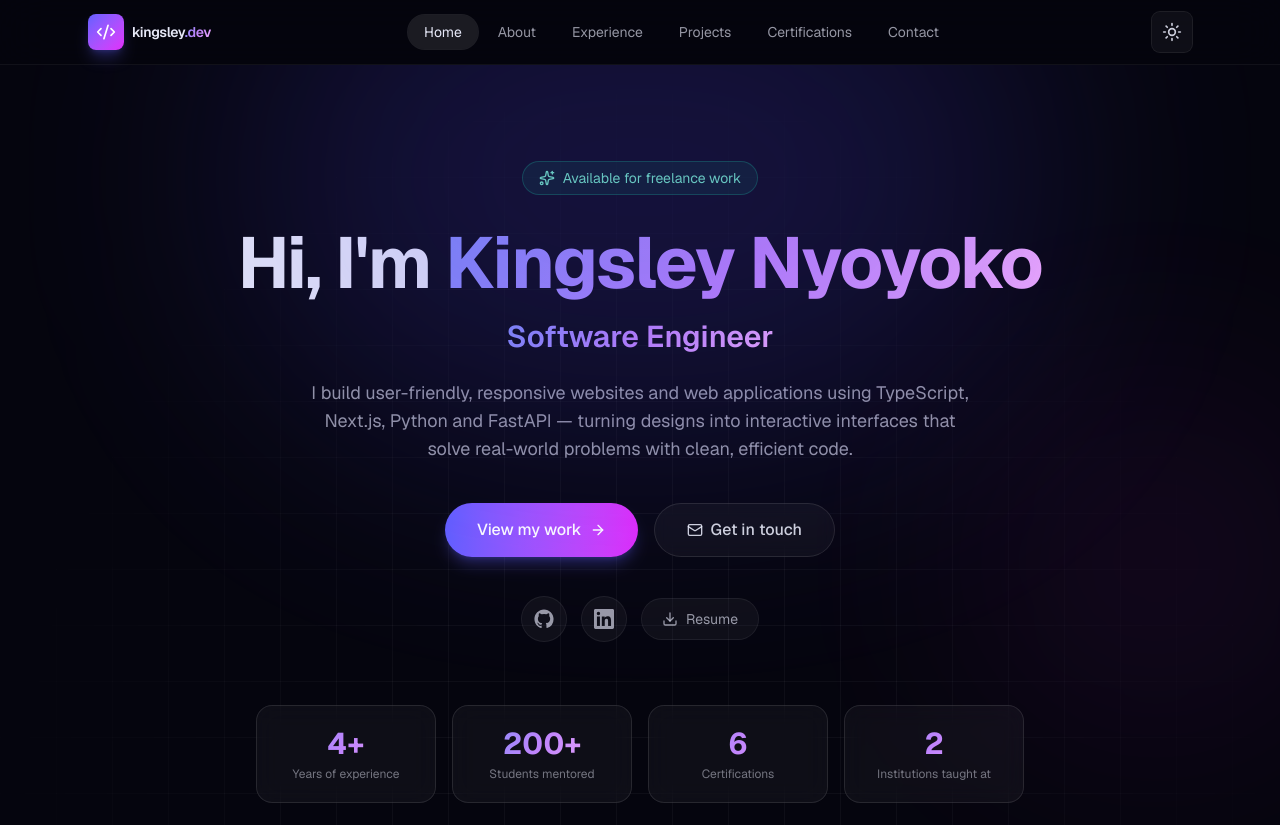
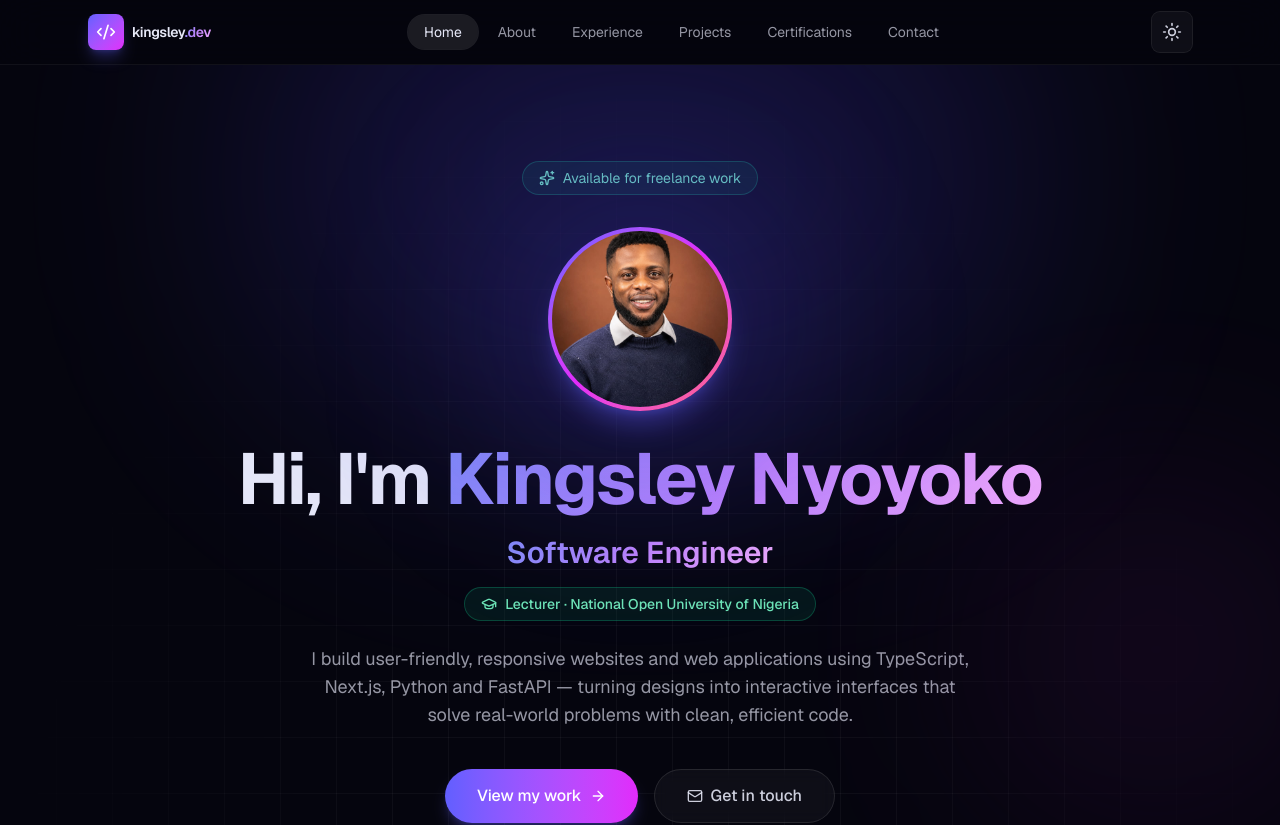
Before and after one commit to keyzdom1/portfolio-website, a Next.js app: page / in a window 1280 px wide. Shown: the top 825 px of the page. Built offline with nearby package versions, Linux system fonts and the light colour scheme.

Commit message:
add profile picture, NOUN role, and fix light-mode gradient text

```diff
--- a/app/about/page.tsx
+++ b/app/about/page.tsx
@@ -1,8 +1,8 @@
 import type { Metadata } from "next";
+import Image from "next/image";
 import {
-  User,
+  Briefcase,
   GraduationCap,
-  Coffee,
   MapPin,
   Languages,
   Code2,
@@ -70,7 +70,11 @@ const skillGroups = [
 ];
 
 const facts = [
-  { Icon: Coffee, label: "Powered by", value: "Curiosity & clean code" },
+  {
+    Icon: Briefcase,
+    label: "Current role",
+    value: "Lecturer, National Open University of Nigeria",
+  },
   { Icon: MapPin, label: "Based in", value: "Lagos, Nigeria" },
   {
     Icon: GraduationCap,
@@ -93,12 +97,20 @@ export default function AboutPage() {
         <Reveal direction="right">
           <div className="glass-card rounded-3xl p-8">
             <div className="mb-6 flex items-center gap-4">
-              <span className="flex h-16 w-16 items-center justify-center rounded-2xl bg-gradient-to-br from-indigo-500 to-fuchsia-500 shadow-lg shadow-indigo-500/30">
-                <User className="h-8 w-8 text-white" />
-              </span>
+              <div className="shrink-0 rounded-2xl bg-gradient-to-br from-indigo-500 via-fuchsia-500 to-rose-400 p-1 shadow-lg shadow-indigo-500/30">
+                <Image
+                  src="/profile_pic.jpeg"
+                  alt="Kingsley Nyoyoko"
+                  width={96}
+                  height={96}
+                  className="h-20 w-20 rounded-xl object-cover"
+                />
+              </div>
               <div>
                 <h2 className="text-2xl font-bold">Kingsley Nyoyoko</h2>
-                <p className="text-sm text-soft">Software Engineer</p>
+                <p className="text-sm text-soft">
+                  Software Engineer · Lecturer, National Open University of Nigeria
+                </p>
               </div>
             </div>
 
--- a/app/globals.css
+++ b/app/globals.css
@@ -89,7 +89,7 @@ html.light ::-webkit-scrollbar-track {
 }
 
 html.light .text-gradient {
-  background: linear-gradient(120deg, #4f46e5, #9333ea, #d946ef);
+  background-image: linear-gradient(120deg, #4f46e5, #9333ea, #d946ef);
 }
 
 .glass-card {
--- a/components/Hero.tsx
+++ b/components/Hero.tsx
@@ -1,8 +1,9 @@
 "use client";
 
+import Image from "next/image";
 import Link from "next/link";
 import { motion } from "motion/react";
-import { ArrowRight, Download, Mail, Sparkles } from "lucide-react";
+import { ArrowRight, Download, GraduationCap, Mail, Sparkles } from "lucide-react";
 import { GitHubIcon, LinkedInIcon } from "@/components/SocialIcons";
 
 const stats = [
@@ -38,6 +39,33 @@ export default function Hero() {
         Available for freelance work
       </motion.div>
 
+      <motion.div
+        initial={{ opacity: 0, scale: 0.8 }}
+        animate={{ opacity: 1, scale: 1 }}
+        transition={{ duration: 0.6, delay: 0.05 }}
+        className="relative mb-8"
+      >
+        <motion.div
+          animate={{ y: [0, -8, 0] }}
+          transition={{ duration: 6, repeat: Infinity, ease: "easeInOut" }}
+        >
+          <div
+            aria-hidden
+            className="glow-indigo absolute inset-0 -z-10 scale-150 rounded-full blur-3xl"
+          />
+          <div className="rounded-full bg-gradient-to-br from-indigo-500 via-fuchsia-500 to-rose-400 p-1 shadow-xl shadow-indigo-500/30">
+            <Image
+              src="/profile_pic.jpeg"
+              alt="Kingsley Nyoyoko"
+              width={176}
+              height={176}
+              priority
+              className="h-44 w-44 rounded-full object-cover"
+            />
+          </div>
+        </motion.div>
+      </motion.div>
+
       <motion.h1
         initial={{ opacity: 0, y: 30 }}
         animate={{ opacity: 1, y: 0 }}
@@ -54,6 +82,16 @@ export default function Hero() {
         className="mt-5 text-2xl font-medium text-strong sm:text-3xl"
       >
         <span className="text-gradient font-semibold">Software Engineer</span>
+      </motion.p>
+
+      <motion.p
+        initial={{ opacity: 0, y: 30 }}
+        animate={{ opacity: 1, y: 0 }}
+        transition={{ duration: 0.7, delay: 0.32 }}
+        className="tint-emerald mt-4 inline-flex items-center gap-2 rounded-full border px-4 py-1.5 text-sm font-medium"
+      >
+        <GraduationCap className="h-4 w-4" />
+        Lecturer · National Open University of Nigeria
       </motion.p>
 
       <motion.p
```
Also changed, not shown: public/profile_pic.jpeg (renamed from profile_pic.jpeg).
